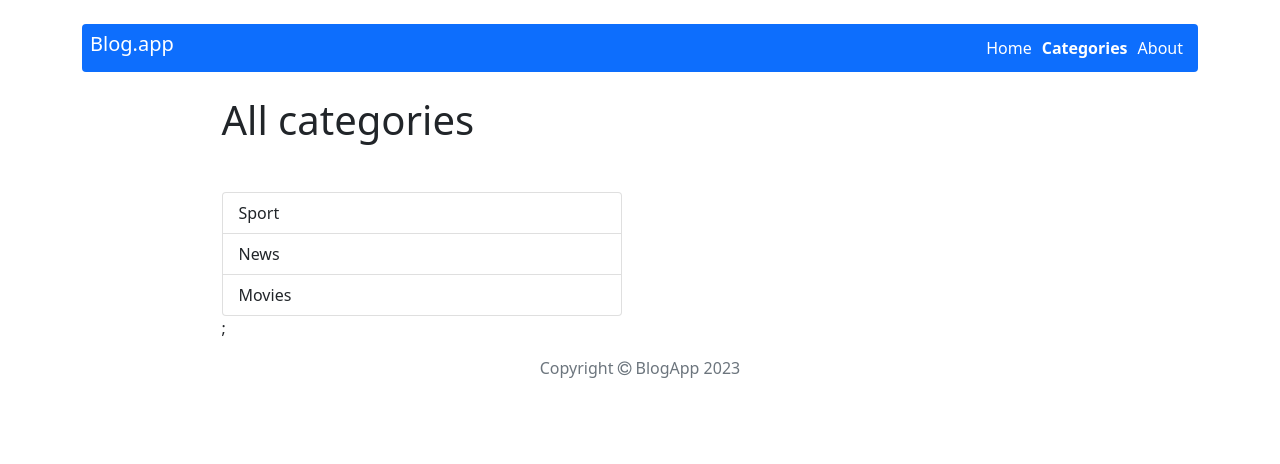
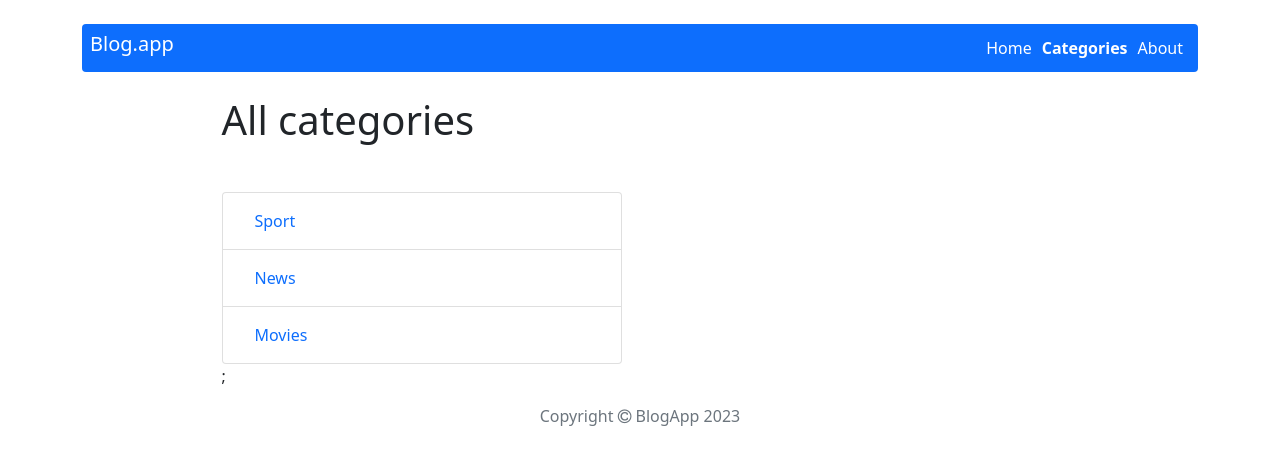
Before and after one commit to chart89/react-blog, a React (Create React App) app: page /categories in a window 1280 px wide. Shown: the top 464 px of the page. Built offline with nearby package versions, Linux system fonts and the light colour scheme.

Commit message:
Add component Category and its functionality - part II

```diff
--- a/src/App.js
+++ b/src/App.js
@@ -9,6 +9,7 @@ import { Container } from 'react-bootstrap'
 import Footer from "./components/views/Footer";
 import Header from "./components/views/Header";
 import Categories from "./components/views/Categories";
+import CatSelected from "./components/pages/CatSelected";
 
 function App() {
   return (
@@ -22,6 +23,7 @@ function App() {
           <Route path="/post/:id" element={<SinglePost />} />
           <Route path="/post/edit/:id" element={<Edit />} />
           <Route path="/categories" element={<Categories />} />
+          <Route path="/categories/:categoryName" element={<CatSelected />} />
       </Routes>
       <Footer />
     </Container>
--- a/src/components/features/CategoryLink.js
+++ b/src/components/features/CategoryLink.js
@@ -1,10 +1,14 @@
 import ListGroup from 'react-bootstrap/ListGroup';
+import Nav from 'react-bootstrap/Nav';
+import { NavLink } from 'react-router-dom';
 
 
 const CategoryLink = ({categoryName}) => {
 
     return (
-        <ListGroup.Item>{categoryName}</ListGroup.Item>
+        <ListGroup.Item>
+            <Nav.Link className="pe-0" as={NavLink} to={'/categories/:categoryName'}>{categoryName}</Nav.Link>
+        </ListGroup.Item>
     )
 }
 
--- /dev/null
+++ b/src/components/pages/CatSelected.js
@@ -0,0 +1,10 @@
+const CatSelected = () => {
+
+    return (
+        <div>
+            <h1>Category:</h1>
+        </div>
+    );
+}
+
+export default CatSelected;
--- a/src/redux/initialState.js
+++ b/src/redux/initialState.js
@@ -39,7 +39,6 @@ const initialState = {
         {
             categoryName: 'Movies',
         },
-
     ]
 };
 
```
